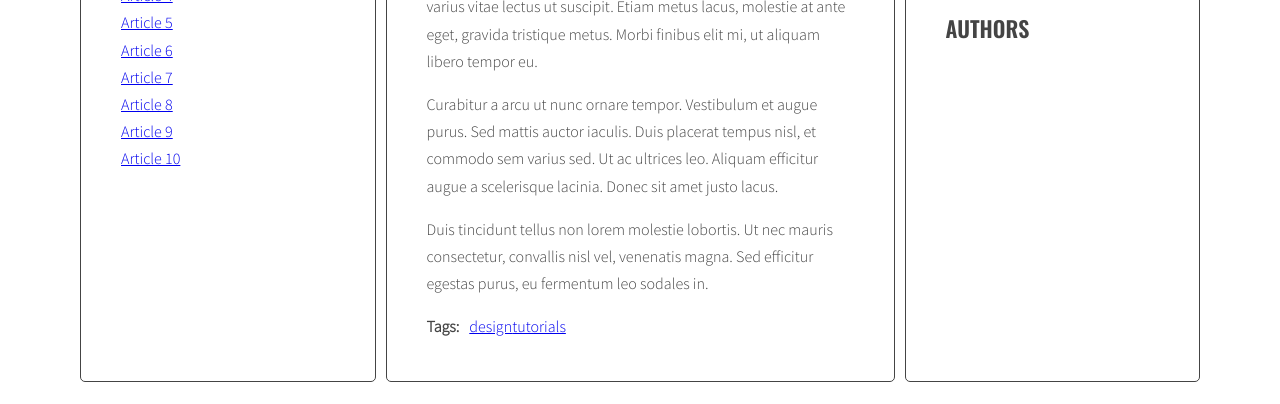
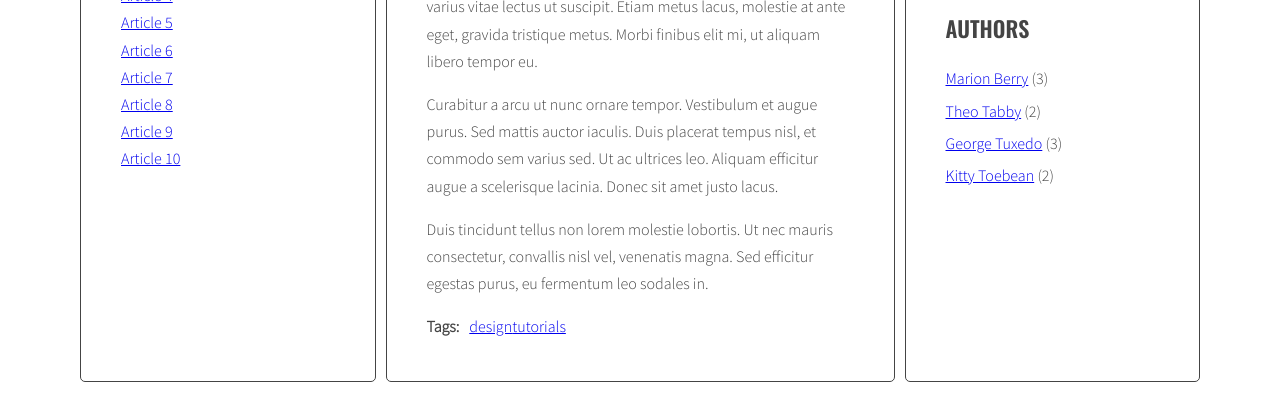
Before and after one commit to DawKaDev/javascript-blog, a website: page index.html in a window 1280 px wide. Shown: the part 396-800 px from the top of the page. Drawn offline with nearby package versions, Linux system fonts and the light colour scheme.

Commit message:
add authors list and js params

```diff
--- a/js/script.js
+++ b/js/script.js
@@ -1,25 +1,58 @@
 {
+  const opts = {
+    activeClass: 'active',
+    tagSizes: {
+      count: 5,
+      classPrefix: 'tag-size-',
+    },
+  };
+
+  const select = {
+    all: {
+      articles: '.post',
+      linksTo: {
+        tags: 'a[href^="#tag-"]',
+        authors: 'a[href^="#author-"]',
+      },
+    },
+    active: {
+      title: '.titles a.'+opts.activeClass+'',
+      tag: 'a.'+opts.activeClass+'[href^="#tag-"]',
+      author: 'a.'+opts.activeClass+'[href^="#author-"',
+    },
+    article: {
+      title: '.post-title',
+      tags: '.post-tags .list',
+      author: '.post-author',
+    },
+    listOf: {
+      titles: '.titles',
+      tags: '.tags.list',
+      authors: '.authors.list',
+    },
+  };
+
   const titleClickHandler = function (event) {
     event.preventDefault();
     const clickedElement = this;
     console.log('Link was clicked!');
 
     /* [DONE] remove class 'active' from all article links  */
-    const activeLinks = document.querySelectorAll('.titles a.active');
+    const activeLinks = document.querySelectorAll(select.active.title);
 
     for (let activeLink of activeLinks) {
-      activeLink.classList.remove('active');
+      activeLink.classList.remove(opts.activeClass);
     }
 
     /* [DONE] add class 'active' to the clicked link */
-    clickedElement.classList.add('active');
+    clickedElement.classList.add(opts.activeClass);
     console.log('Clicked element: ' + clickedElement);
 
     /* [DONE] remove class 'active' from all articles */
     const activeArticles = document.querySelectorAll('.posts article.active');
 
     for (let activeArticle of activeArticles) {
-      activeArticle.classList.remove('active');
+      activeArticle.classList.remove(opts.activeClass);
     }
 
     /* [DONE] get 'href' attribute from the clicked link */
@@ -30,31 +63,22 @@
     let article = document.querySelector(link);
 
     /* [DONE] add class 'active' to the correct article */
-    article.classList.add('active');
+    article.classList.add(opts.activeClass);
   };
-
-  const optArticleSelector = '.post',
-    optTitleSelector = '.post-title',
-    optTitleListSelector = '.titles',
-    optArticleTagsSelector = '.post-tags .list',
-    optArticleAuthorSelector = '.post-author',
-    optTagsListSelector = '.tags',
-    optCloudClassCount = 5,
-    optCloudClassPrefix = 'tag-size-';
 
   const generateTitleLinks = function (customSelector = '') {
     /* [DONE] remove contents of titleList */
     let html = '';
-    const titles = document.querySelector(optTitleListSelector);
+    const titles = document.querySelector(select.listOf.titles);
     titles.innerHTML = '';
     /* [DONE] for each article */
-    const articles = document.querySelectorAll(optArticleSelector + customSelector);
+    const articles = document.querySelectorAll(select.all.articles + customSelector);
     articles.forEach(article => {
       /* [DONE] get article id */
       const id = article.getAttribute('id');
       /* [DONE] find title element */
       /* [DONE] get title from title element */
-      const title = article.querySelector(optTitleSelector).innerHTML;
+      const title = article.querySelector(select.article.title).innerHTML;
       /* [DONE] create HTML link */
       const link = '<li><a href="#' + id + '"><span>' + title + '</span></a></li>';
       html = html + link;
@@ -78,18 +102,18 @@
   };
 
   const calculateTagsClass = (count, params) => {
-    const classNumber = Math.floor( ( (count - params.min) / (params.max - params.min) ) * (optCloudClassCount - 1) + 1);
+    const classNumber = Math.floor( ( (count - params.min) / (params.max - params.min) ) * (opts.tagSizes.count - 1) + 1);
     console.log(classNumber);
-    return optCloudClassPrefix+classNumber;
+    return opts.tagSizes.classPrefix+classNumber;
   };
   const generateTags = () => {
     const allTags = {};
     /* find all articles */
-    const articles = document.querySelectorAll(optArticleSelector);
+    const articles = document.querySelectorAll(select.all.articles);
     /* START LOOP: for every article: */
     articles.forEach(article => {
       /* find tags wrapper */
-      let wrapper = article.querySelector(optArticleTagsSelector);
+      const wrapper = article.querySelector(select.article.tags);
       /* make html variable with empty string */
       let html = '';
       /* get tags from data-tags attribute */
@@ -115,7 +139,7 @@
     /* END LOOP: for every article: */
     });
     /* [NEW] find list of tags in right column */
-    const tagList = document.querySelector(optTagsListSelector);
+    const tagList = document.querySelector(select.listOf.tags);
     const tagsParams = calculateTagsParams(allTags);
     console.log(tagsParams);
     let tagListHTML = '';
@@ -123,8 +147,6 @@
     for( let tag in allTags) {
       tagListHTML += '<li><a href="#tag-' + tag +'" class="' + calculateTagsClass(allTags[tag], tagsParams)+ '">' + tag + '</a></li>';
     }
-    //tagList.innerHTML = allTags.join(' ');
-
     tagList.innerHTML = tagListHTML;
   };
 
@@ -138,12 +160,12 @@
     /* make a new constant "tag" and extract tag from the "href" constant */
     const tag = href.replace('#tag-','');
     /* find all tag links with class active */
-    const activeLinks = document.querySelectorAll('a.active[href^="#tag-"]');
+    const activeLinks = document.querySelectorAll(select.active.tag);
     console.log(activeLinks);
     /* START LOOP: for each active tag link */
     activeLinks.forEach( activeLink => {
     /* remove class active */
-      activeLink.classList.remove('active');
+      activeLink.classList.remove(opts.activeClass);
     /* END LOOP: for each active tag link */
     });
     /* find all tag links with "href" attribute equal to the "href" constant */
@@ -151,25 +173,39 @@
     /* START LOOP: for each found tag link */
     tags.forEach( tag => {
     /* add class active */
-      tag.classList.add('active');
+      tag.classList.add(opts.activeClass);
     /* END LOOP: for each found tag link */
     });
     /* execute function "generateTitleLinks" with article selector as argument */
     generateTitleLinks('[data-tags~="' + tag + '"]');
   };
   const generateAuthor = () => {
+    const allAuthors = {};
     /* find all articles */
-    const articles = document.querySelectorAll(optArticleSelector);
+    const articles = document.querySelectorAll(select.all.articles);
     /* START LOOP: for every article: */
     articles.forEach(article => {
       /* find author wrapper */
-      let wrapper = article.querySelector(optArticleAuthorSelector);
+      const wrapper = article.querySelector(select.article.author);
       /* get author from data-author attribute */
       const author = article.getAttribute('data-author');
       /* insert HTML into author wrapper */
       wrapper.innerHTML = '<a href="#author-' + author + '">' + author + '</a>';
-    /* END LOOP: for every article: */
+      if(!allAuthors[author]) {
+        allAuthors[author] = 1;
+      } else {
+        allAuthors[author]++;
+      }
+      /* END LOOP: for every article: */
     });
+    /* [NEW] find list of authors in right column */
+    const authorList = document.querySelector(select.listOf.authors);
+    let authorListHTML = '';
+    /* [NEW] add html from allAuthors to authorList */
+    for( let author in allAuthors) {
+      authorListHTML += '<li><a href="#author-' + author +'">' + author + '</a> (' + allAuthors[author] + ')</li>';
+    }
+    authorList.innerHTML = authorListHTML;
   };
 
   const authorClickHandler = function (event) {
@@ -182,12 +218,12 @@
     /* make a new constant "tag" and extract tag from the "href" constant */
     const author = href.replace('#author-','');
     /* find all tag links with class active */
-    const activeAuthors = document.querySelectorAll('a.active[href^="#author-"]');
+    const activeAuthors = document.querySelectorAll(select.active.author);
     //console.log(activeLinks);
     /* START LOOP: for each active tag link */
     activeAuthors.forEach( author => {
     /* remove class active */
-      author.classList.remove('active');
+      author.classList.remove(opts.activeClass);
     /* END LOOP: for each active tag link */
     });
     /* find all tag links with "href" attribute equal to the "href" constant */
@@ -195,7 +231,7 @@
     /* START LOOP: for each found tag link */
     authors.forEach( author => {
     /* add class active */
-      author.classList.add('active');
+      author.classList.add(opts.activeClass);
     /* END LOOP: for each found tag link */
     });
     /* execute function "generateTitleLinks" with article selector as argument */
@@ -203,19 +239,19 @@
   };
 
   const addClickListenersToTags = () => {
-    const links = document.querySelectorAll('a[href^="#tag-"]');
+    const links = document.querySelectorAll(select.all.linksTo.tags);
     links.forEach( link => {
       link.addEventListener('click', tagClickHandler);
     });
   };
   const addClickListenersToAuthors = () => {
-    const links = document.querySelectorAll('a[href^="#author-"]');
+    const links = document.querySelectorAll(select.all.linksTo.authors);
     links.forEach( link => {
       link.addEventListener('click', authorClickHandler);
     });
   };
   const addClickListenersToLinks = () => {
-    const links = document.querySelectorAll('.titles a');
+    const links = document.querySelectorAll(select.listOf.titles+' a');
     links.forEach( link => {
       link.addEventListener('click', titleClickHandler);
     });
--- a/sass/style.scss
+++ b/sass/style.scss
@@ -110,7 +110,7 @@ body {
 
 .authors {
   li {
-    margin-bottom: 12px;
+    margin-bottom: 5px;
   }
 }
 
```
Also changed, not shown: css/style.css, 1 other file.
